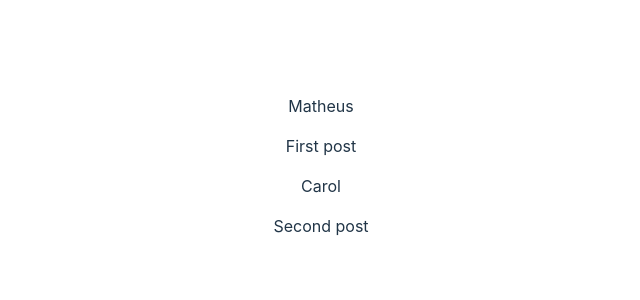
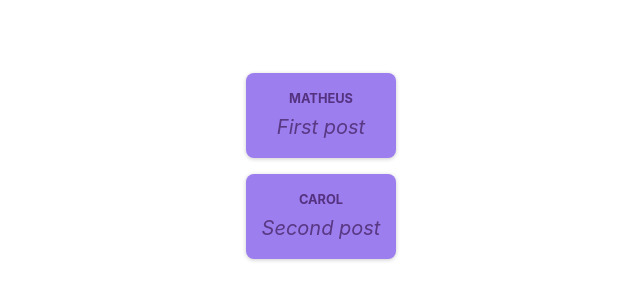
Before and after one commit to Matheus-IT/social-react, a React (Vite) app: page / in a window 1280 px wide. Shown: the part 234-534 px from the top of the page, without its empty margins (319-959 px from the left). Built offline with nearby package versions, Linux system fonts and the light colour scheme.

Commit message:
Style using css modules

```diff
--- a/src/components/Post.jsx
+++ b/src/components/Post.jsx
@@ -1,8 +1,10 @@
+import classes from "./Post.module.css";
+
 export default function Post(props) {
   return (
-    <div>
-      <p>{props.author}</p>
-      <p>{props.body}</p>
+    <div className={classes.post}>
+      <p className={classes.author}>{props.author}</p>
+      <p className={classes.text}>{props.body}</p>
     </div>
   );
 }
--- /dev/null
+++ b/src/components/Post.module.css
@@ -0,0 +1,35 @@
+.post {
+    margin: 1rem 0;
+    padding: 1rem;
+    background-color: #9c7eee;
+    border-radius: 8px;
+    box-shadow: 0 1px 4px rgba(0, 0, 0, 0.2);
+    animation: animate-in 1s ease-out forwards;
+}
+
+.author {
+    font-size: 0.8rem;
+    font-weight: bold;
+    color: #543280;
+    margin: 0;
+    text-transform: uppercase;
+}
+
+.text {
+    white-space: pre-wrap;
+    font-size: 1.25rem;
+    margin: 0.25rem 0 0 0;
+    color: #593884;
+    font-style: italic;
+}
+
+@keyframes animate-in {
+    from {
+        opacity: 0;
+        transform: translateY(1rem);
+    }
+    to {
+        opacity: 1;
+        transform: translateY(0);
+    }
+}
```
